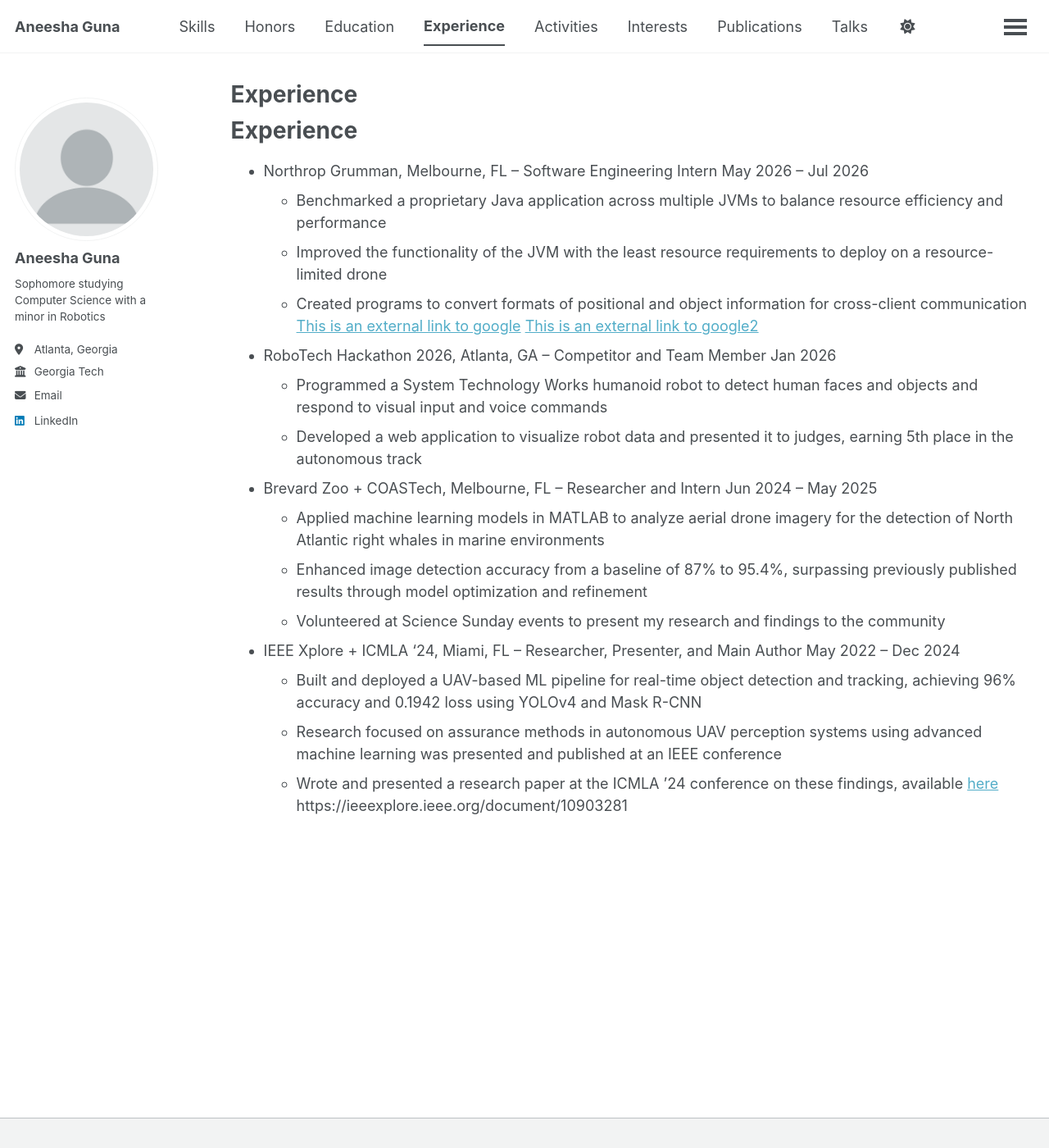
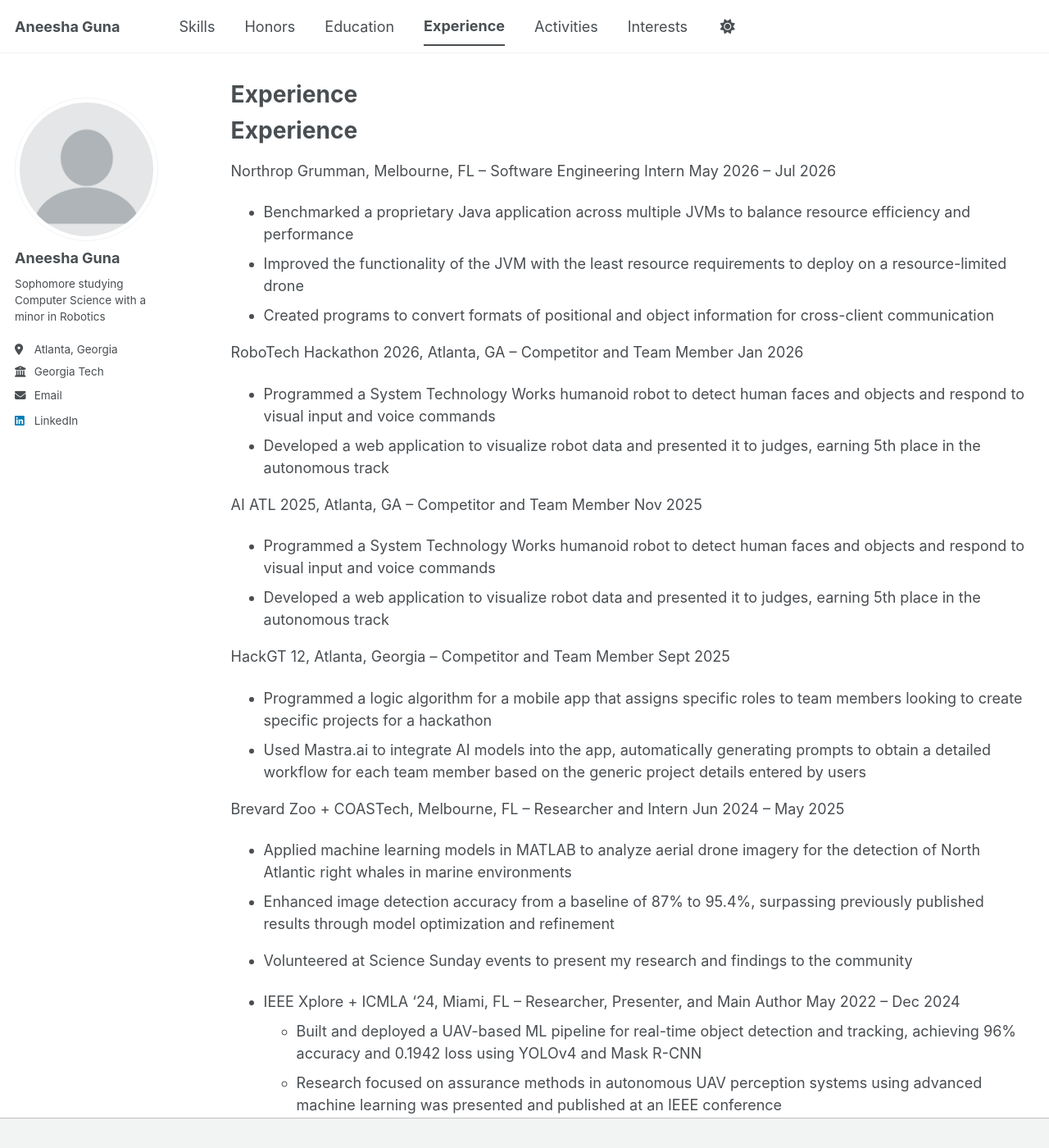
Before and after one commit to aneeshaguna/aneeshaguna.github.io, a Jekyll site: the page built from _pages/experience.md, in a window 1280 px wide and 1400 px high. Shown: the whole window at 82% size. Built offline with Jekyll 4.4.1, drawn with Linux system fonts in a browser that asks for light colours; a style sheet for code colours, icons or effects is not loaded.

Commit message:
Experience page 3

```diff
--- a/_pages/experience.md
+++ b/_pages/experience.md
@@ -10,18 +10,24 @@
 Experience
 ======
 
-* Northrop Grumman, Melbourne, FL – Software Engineering Intern  May 2026 – Jul 2026
+Northrop Grumman, Melbourne, FL – Software Engineering Intern  May 2026 – Jul 2026
   * Benchmarked a proprietary Java application across multiple JVMs to balance resource efficiency and performance
   * Improved the functionality of the JVM with the least resource requirements to deploy on a resource-limited drone
   * Created programs to convert formats of positional and object information for cross-client communication
-[This is an external link to google](https://www.google.com)
-[This is an external link to google2](https://www.google.com/)
 
-* RoboTech Hackathon 2026, Atlanta, GA – Competitor and Team Member Jan 2026
+RoboTech Hackathon 2026, Atlanta, GA – Competitor and Team Member Jan 2026
   * Programmed a System Technology Works humanoid robot to detect human faces and objects and respond to visual input and voice commands
   * Developed a web application to visualize robot data and presented it to judges, earning 5th place in the autonomous track
 
-* Brevard Zoo + COASTech, Melbourne, FL – Researcher and Intern                                                                  Jun 2024 – May 2025
+AI ATL 2025, Atlanta, GA – Competitor and Team Member Nov 2025
+  * Programmed a System Technology Works humanoid robot to detect human faces and objects and respond to visual input and voice commands
+  * Developed a web application to visualize robot data and presented it to judges, earning 5th place in the autonomous track
+
+HackGT 12, Atlanta, Georgia – Competitor and Team Member Sept 2025
+* Programmed a logic algorithm for a mobile app that assigns specific roles to team members looking to create specific projects for a hackathon
+* Used Mastra.ai to integrate AI models into the app, automatically generating prompts to obtain a detailed workflow for each team member based on the generic project details entered by users
+
+Brevard Zoo + COASTech, Melbourne, FL – Researcher and Intern                                                                  Jun 2024 – May 2025
   * Applied machine learning models in MATLAB to analyze aerial drone imagery for the detection of North Atlantic right whales in marine environments
   * Enhanced image detection accuracy from a baseline of 87% to 95.4%, surpassing previously published results through model optimization and refinement
   * Volunteered at Science Sunday events to present my research and findings to the community
@@ -29,4 +35,4 @@
 * IEEE Xplore + ICMLA ‘24, Miami, FL – Researcher, Presenter, and Main Author May 2022 – Dec 2024
   * Built and deployed a UAV-based ML pipeline for real-time object detection and tracking, achieving 96% accuracy and 0.1942 loss using YOLOv4 and Mask R-CNN
   * Research focused on assurance methods in autonomous UAV perception systems using advanced machine learning was presented and published at an IEEE conference
-  * Wrote and presented a research paper at the ICMLA ’24 conference on these findings, available [here](https://ieeexplore.ieee.org/document/10903281) https://ieeexplore.ieee.org/document/10903281
+  * Wrote and presented a research paper at the ICMLA ’24 conference on these findings, available [here](https://ieeexplore.ieee.org/document/10903281)
```
Also changed, not shown: _data/navigation.yml (+14 -19 lines), _pages/activities.md (+20 -4 lines), _pages/interests.md (added, +15 -0 lines), _pages/skills.md (added, +13 -0 lines).
